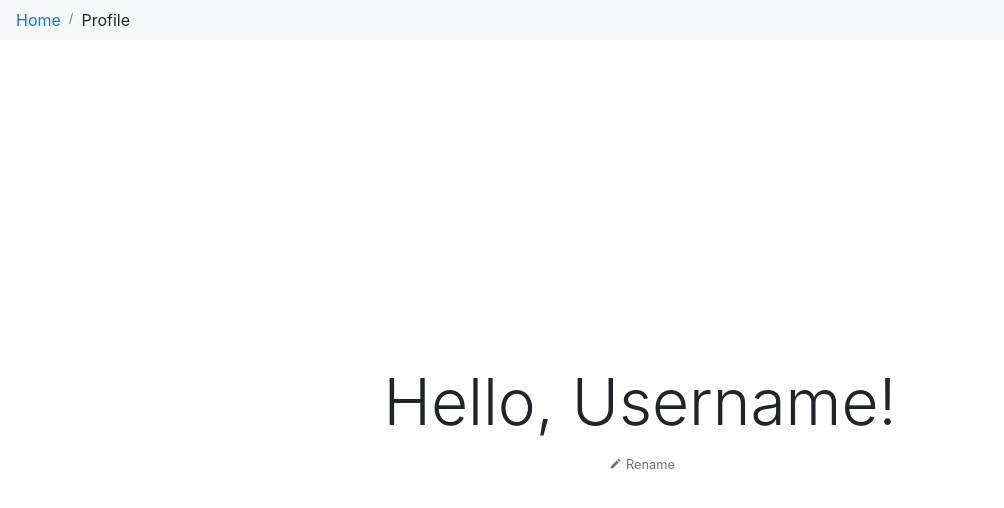
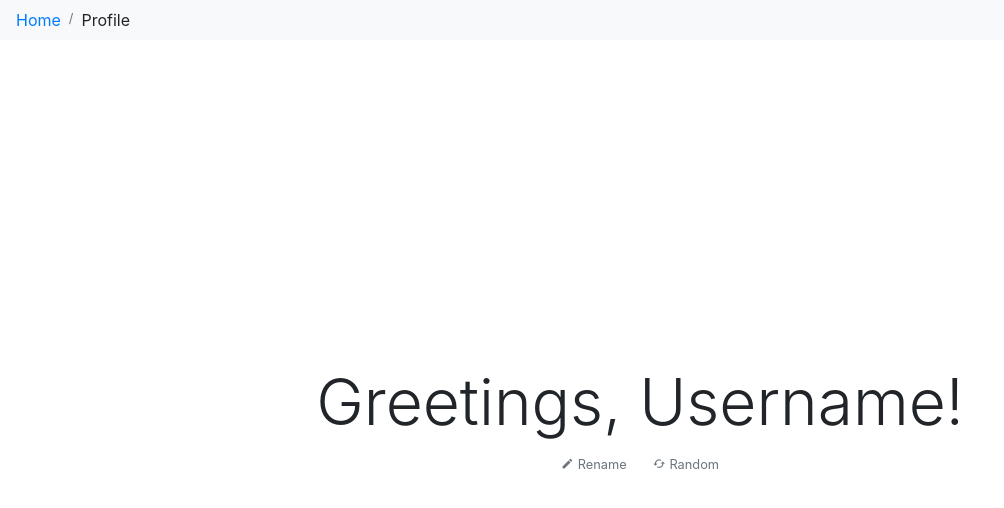
Before and after one commit to parzh/parzh.github.io, a React app: page /profile in a window 1280 px wide. Shown: the top 508 px of the page, without its empty margins (0-1004 px from the left). Built offline with nearby package versions, Linux system fonts and the light colour scheme.

Commit message:
Allow setting random name

```diff
--- a/src/components/profile/profile-title-readonly.tsx
+++ b/src/components/profile/profile-title-readonly.tsx
@@ -1,18 +1,12 @@
 import React from "react";
+import { useDispatch } from "react-redux";
 
 import Title from "src/components/title";
+import TinyButton from "src/components/TinyButton";
+
+import * as user from "src/store/user/actions";
 import { useUserName } from "src/store/selectors";
-import { createStyleFor } from "src/helpers/styles";
-
-/** @private */
-const styleFor = createStyleFor({
-	editText: {
-		cursor: "pointer",
-	},
-	editIcon: {
-		verticalAlign: "middle",
-	},
-});
+import getRandomName from "src/helpers/get-random-name";
 
 /** @private */
 interface Props {
@@ -20,25 +14,26 @@ interface Props {
 }
 
 export default function ProfileTitleReadonly({ onRename }: Props): JSX.Element {
-	const name = useUserName();
+	const username = useUserName();
+	const dispatch = useDispatch();
 
 	return (
 		<>
-			<Title>Hello, {name}!</Title>
+			<Title>Greetings, {username}!</Title>
 
-			<span className="text-muted text-center" onClick={onRename}>
-				<button
-					type="button"
-					className="btn btn-link text-secondary ml-1 py-0"
+			<span className="text-muted text-center">
+				<TinyButton icon="create" onClick={onRename}>
+					Rename
+				</TinyButton>
+
+				<TinyButton
+					icon="cached"
+					onClick={(): void => {
+						dispatch(user.setName(getRandomName()));
+					}}
 				>
-					<i
-						className="material-icons small mr-1"
-						style={styleFor.editIcon}
-					>
-						create
-					</i>
-					<small>Rename</small>
-				</button>
+					Random
+				</TinyButton>
 			</span>
 		</>
 	);
--- /dev/null
+++ b/src/helpers/get-random-name.ts
@@ -0,0 +1,38 @@
+/** @private */
+const names = [
+	"Elly",
+	"Bodil",
+	"Annie",
+	"Janne",
+	"Clara",
+	"Fritz",
+	"Verner",
+	"Tue",
+	"Torben",
+	"Bent",
+	"Kurt",
+];
+
+/** @private */
+const adjectives = [
+	"Angry",
+	"Round",
+	"Fierce",
+	"Meaty",
+	"Thin",
+	"Serious",
+	"Fearless",
+	"Nice",
+	"Symptomatic",
+	"Festive",
+	"Cheerful",
+];
+
+/** @private */
+function chooseFrom<Value>(list: Value[]): Value {
+	return list[Math.floor(list.length * Math.random())];
+}
+
+export default function getRandomName(): string {
+	return `${ chooseFrom(names) }, the ${ chooseFrom(adjectives) }`;
+}
```
